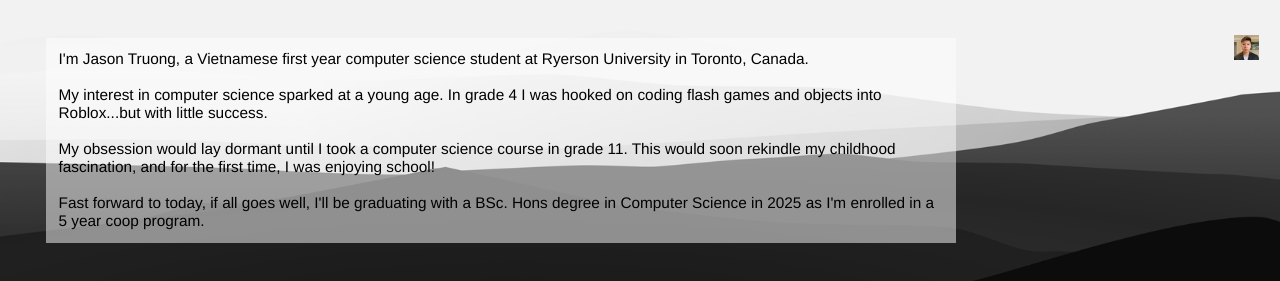
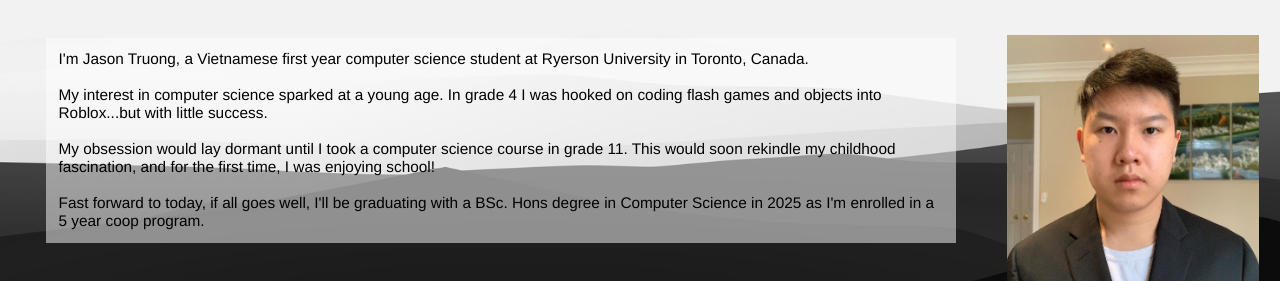
Before and after one commit to jasonntruong/old-portfolio-website, a plain HTML site: page whosjason.html in a window 1280 px wide. Shown: the part 347-628 px from the top of the page. Drawn offline with Linux system fonts and the light colour scheme.

Commit message:
Revert to old image scaling

```diff
--- a/styles.css
+++ b/styles.css
@@ -107,7 +107,7 @@ a {
 }
 
 .Information #headshot {
-    width:2vw;
+    width:20%;
     float:right;
     padding: 1%;
     border-radius: 5%;
```
